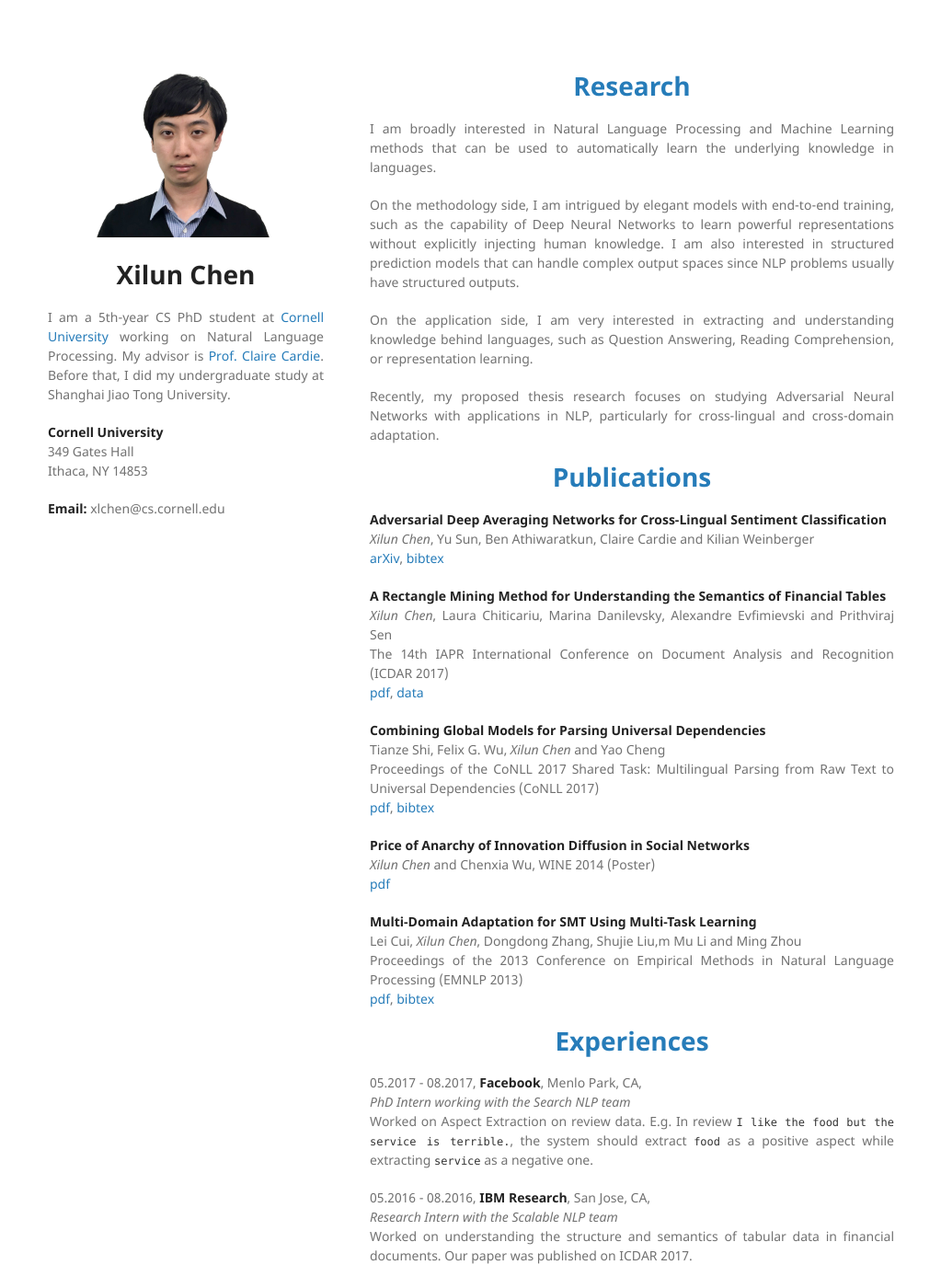
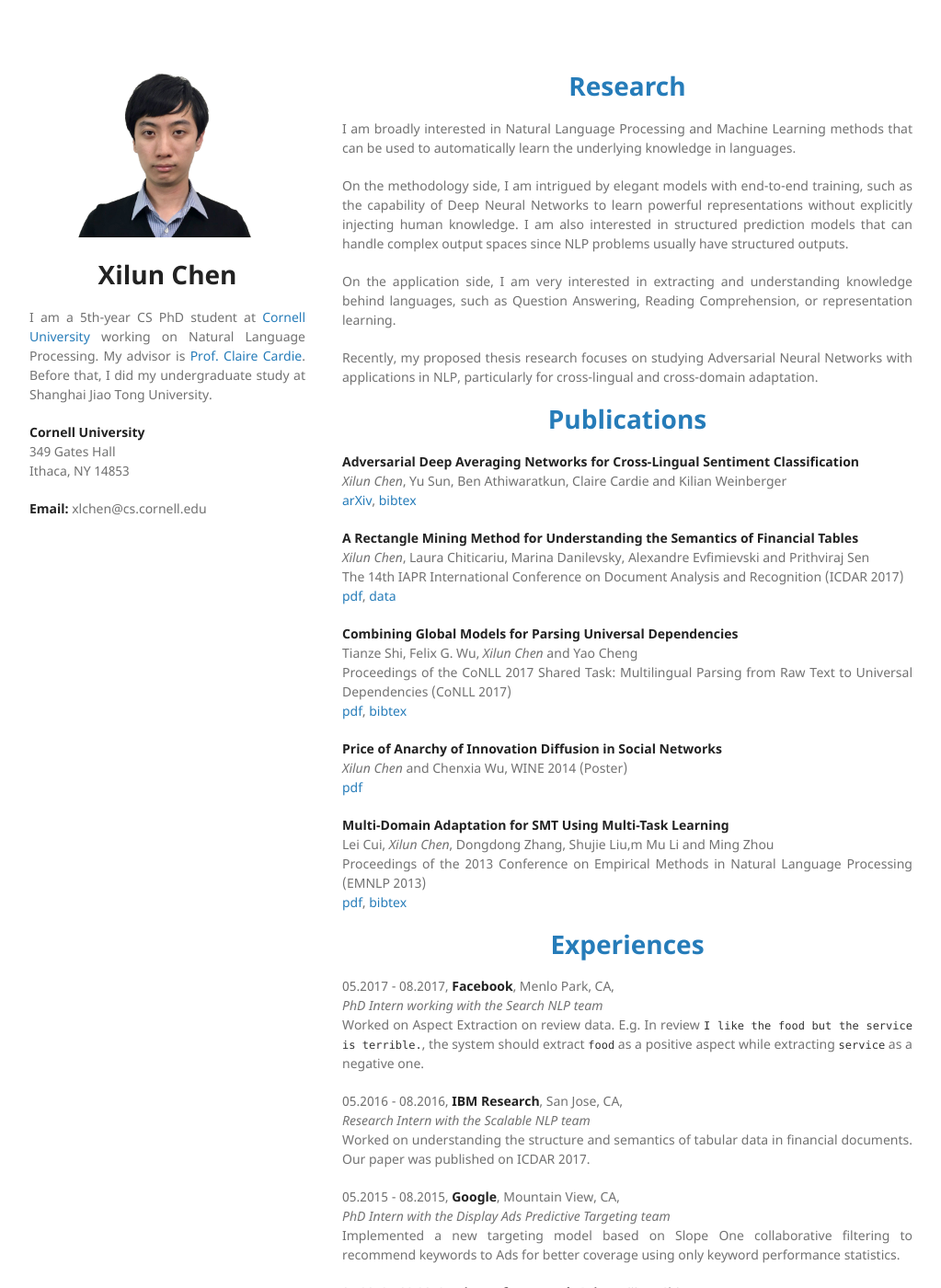
Before and after one commit to ccsasuke/ccsasuke.github.io, a Jekyll site: the page built from index.md, in a window 1280 px wide and 1400 px high. Shown: the whole window at 92% size, without its empty margins (128-1151 px from the left). Built offline with Jekyll 4.4.1, drawn with Linux system fonts in a browser that asks for light colours; our own code applies the rules of GitHub Pages for plain Markdown files.

Commit message:
increase overall width

```diff
--- a/_sass/jekyll-theme-minimal.scss
+++ b/_sass/jekyll-theme-minimal.scss
@@ -61,7 +61,7 @@ a:hover small {
 }
 
 .wrapper {
-  width:920px;
+  width:960px;
   margin:0 auto;
 }
 
@@ -178,7 +178,7 @@ header ul a strong {
 }
 
 section {
-  width:570px;
+  width:620px;
   float:right;
   padding-bottom:50px;
 }
```
Also changed, not shown: 1 other file.
